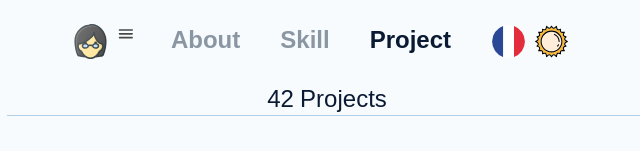
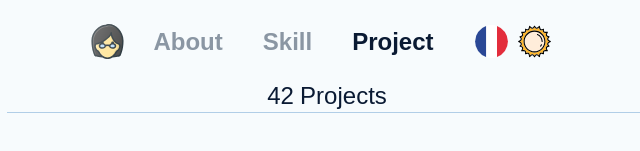
Before and after one commit to BabaxRhb/portfolio, a React (Vite) app: page /projects/42 in a window 1280 px wide. Shown: the top 151 px of the page, without its empty margins (313-953 px from the left). Built offline with nearby package versions, Linux system fonts and the light colour scheme.

Commit message:
work : Header responsivity, using tailwind and window width to see the conditions

```diff
--- a/src/shared/components/Navbar.tsx
+++ b/src/shared/components/Navbar.tsx
@@ -2,52 +2,71 @@ import { useTranslation } from "react-i18next";
 import { Link, useLocation } from "react-router-dom";
 import Menu from "src/assets/menu.svg?react";
 import { ActionBtn } from "./ui/button/Btn";
+import { useState } from "react";
 
-/** TO DO : Work on the project menu and responsivity */
+interface NavigateLinkBtnProps {
+	link: string,
+	title: string,
+	baseStyle: string
+}
 
-const MobileNavBar = () => {
+const NavigateLinkBtn = ({link, title, baseStyle} : NavigateLinkBtnProps) => {
+	const { pathname } = useLocation();
+
 	return (
-		<div>
-			<ActionBtn Icon={Menu}/>
-		</div>
+		<Link
+			to={link}
+			className={` ${baseStyle} ${ pathname === link ? "text-text" : "text-text-disabled"}`}
+		>{title}</Link>
 	)
 }
 
 const Navbar = () => {
 	const [ t ] = useTranslation("global");
 	const { pathname } = useLocation();
+	const [ projectClick, setProjectClick ] = useState(false);
+	const [ menuClick, setMenuClick ] = useState(false);
+
+	const isMobile = window.innerWidth <= 420;
 
 	const navbarItems = [
 	  { title: t("about.title"),link: "/about" },
 	  { title: t("skill.title"), link: "/skills" },
+	  { title: t("project.42.acro"), link: "/projects/42"},
+	  { title: t("project.personnal.acro"), link: "/projects/personnal"}
 	];
 
-	const projectPath = [ "/projects/42", "project/personnal"]
-
-	const baseStyle = "max-sm:text-lg text-2xl font-bold mx-5 hover:scale-105 transition-all";
+	const baseStyle = "phone:text-2xl text-lg font-bold mx-5 hover:scale-105 transition-all";
 
 	return (
-	  <nav className="flex items-center w-full">
-		<div className="flex flex-row content-center">
-			<MobileNavBar />
-			<div>
-				{navbarItems.map((item) => {
-				const isActive = pathname === item.link;
-
-				return (
-					<Link
-						key={item.link} to={item.link}
-						className={` ${baseStyle} ${ isActive ? "text-text" : "text-text-disabled"}`}
+	  <nav>
+		<div className="flex phone:flex-row flex-col">
+			<div className="phone:hidden block">
+				<ActionBtn Icon={Menu} onClick={() => setMenuClick(!menuClick)}/>
+			</div>
+			{
+				(isMobile && menuClick) || (!isMobile) &&
+				<div className="flex flex-col phone:flex-row w-full">
+					<NavigateLinkBtn link={navbarItems[0].link} title={navbarItems[0].title} baseStyle={baseStyle} />
+					<NavigateLinkBtn link={navbarItems[1].link} title={navbarItems[1].title} baseStyle={baseStyle} />
+					<div
+						onClick={() => setProjectClick(!projectClick)}
+						className={`
+							${baseStyle} ${pathname.includes("projects") ? "text-text" : "text-text-disabled"}
+							flex flex-col
+						`}
 					>
-					{item.title}
-					</Link>
-				);
-				})}
+						{t("project.title")}
+						{
+							projectClick &&
+								<div className="flex flex-col w-full">
+									<NavigateLinkBtn link={navbarItems[2].link} title={navbarItems[2].title} baseStyle={baseStyle} />
+									<NavigateLinkBtn link={navbarItems[3].link} title={navbarItems[3].title} baseStyle={baseStyle} />
+								</div>
+						}
+					</div>
 			</div>
-			<div
-				onClick={() => console.log("Clicked")}
-				className={` ${baseStyle} ${ pathname === projectPath[0] || pathname == projectPath[1] ? "text-text" : "text-text-disabled"}`}
-			>{t("project.title")}</div>
+			}
 		</div>
 	  </nav>
 	);
--- a/src/shared/components/container/Container.tsx
+++ b/src/shared/components/container/Container.tsx
@@ -6,6 +6,7 @@ interface ContainerProps {
 	spacing?: number;
 	direction?: 'row' | 'column';
 	customStyle?: string;
+	position?: string;
 }
 
 const Container = ({
@@ -13,10 +14,11 @@ const Container = ({
 	bgColor,
 	spacing = 1,
 	direction = 'row',
-	customStyle
+	customStyle,
+	position
 }: ContainerProps) => {
 
-	const defaultSetting = "w-full p-3 flex flex-wrap justify-center items-center" + (customStyle ? ` ${customStyle}` : '');
+	const defaultSetting = "w-full p-3 flex flex-wrap justify-center items-center" + (customStyle ? ` ${customStyle}` : '') + (position ? `${position}` : ``);
 
 	const flexDirection = direction === 'row' ? 'flex-row' : 'flex-col';
 	const backGroundColor = bgColor ? `bg-${bgColor}` : 'bg-background';
--- a/src/shared/components/ui/ProjectCard.tsx
+++ b/src/shared/components/ui/ProjectCard.tsx
@@ -33,7 +33,7 @@ const ProjectCard = ( {project} : ProjectCardProps) => {
 		">
 			{
 				status ?
-				<img src={imgUrl} className="max-w-[200px] min-w-[100px] h-[200px]"/>
+				<img src={imgUrl} className="max-w-[200px] min-w-[100px] h-[200px] phone:block hidden"/>
 				: null
 			}
 			<Container direction="column" bgColor="inherit">
--- a/src/shared/layouts/Header.tsx
+++ b/src/shared/layouts/Header.tsx
@@ -16,8 +16,8 @@ const HeaderElement = ({ children } : ChildrenProps) => (
 const Header = () => {
 
 	return (
-		<Container spacing={2} customStyle="backdrop-blur-sm">
-				<HeaderElement><NavigationBtn link={'/'} Icon={Avatar}/></HeaderElement>
+		<Container spacing={2} customStyle="backdrop-blur-sm" position="phone:static absolute">
+			<HeaderElement><NavigationBtn link={'/'} Icon={Avatar}/></HeaderElement>
 			<Navbar />
 			<Container spacing={2}>
 				<HeaderElement><SwitchLangBtn /></HeaderElement>
--- a/src/shared/layouts/Layout.tsx
+++ b/src/shared/layouts/Layout.tsx
@@ -6,7 +6,7 @@ const GeneralLayout = () => {
 		return (
 			<div className="flex flex-col h-screen min-w-xs">
 				<Header />
-				<main className="flex-1 overflow-y-auto">
+				<main className="flex-1 overflow-y-auto mt-20">
 					<div className=" max-desktop:mx-10 tablet:mx-auto tablet:w-1/2">
 						<Outlet />
 					</div>
```
